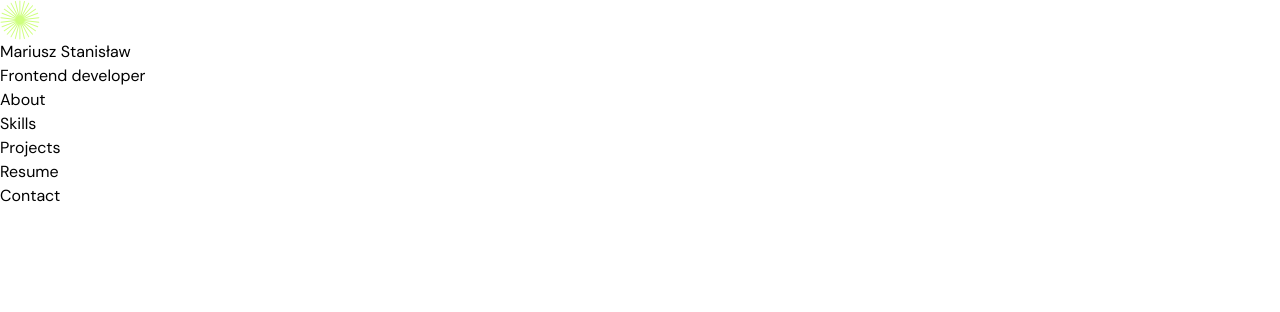
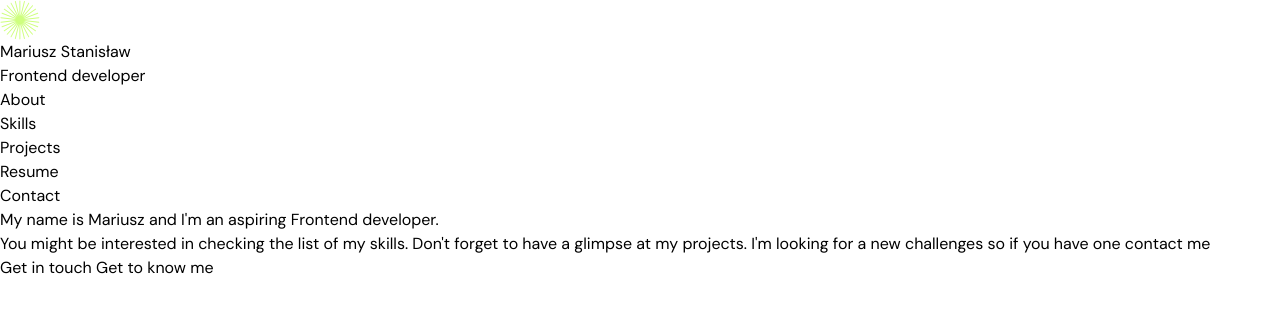
Before and after one commit to mariuszwuteefowicz/portfolio2024, a website built with Parcel: page src/index.html in a window 1280 px wide. Built offline with nearby package versions, Linux system fonts and the light colour scheme.

Commit message:
add markup for about section

```diff
--- a/src/index.html
+++ b/src/index.html
@@ -26,6 +26,12 @@
             </nav>
         </header>
 
+       <section id="about">
+            <h1>My name is Mariusz and I'm an aspiring Frontend developer.</h1>
+            <p>You might be interested in checking the list of my skills. Don't forget to have a glimpse at my projects. I'm looking for a new challenges so if you have one contact me</p>
+            <a href="#contact">Get in touch</a>
+            <a href="#skills">Get to know me</a>
+       </section>
 
     </main>
     <script type="module" src="./main.js"></script>
```
Also changed, not shown: src/images/Maciek.png (added).
